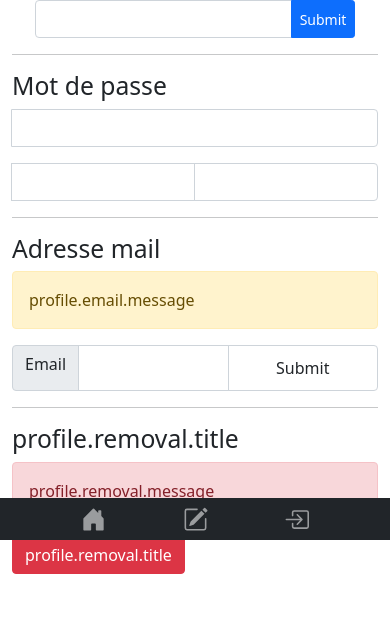
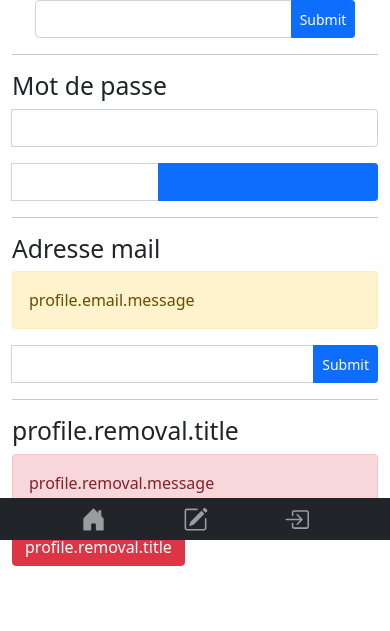
Before and after one commit to Jersey276/TristanLefevre_6_01062021, a Symfony app: template templates/profile/index.html.twig in a window 390 px wide. Shown: the part 304-935 px from the top of the page. After the commit the page ends 870 px from the top, so only its background shows below. Run offline with Twig, Linux system fonts and the light colour scheme; the template is opened without the code that fills it, so the values that code supplies are empty; form fields are guessed from the names that the template uses; some libraries are stand-ins or nearby versions.

Commit message:
update profile / trick form template = modify profile for remove some label on mobile = modify trick form for remove some label on mobile = correct translations

```diff
--- a/templates/profile/index.html.twig
+++ b/templates/profile/index.html.twig
@@ -49,7 +49,7 @@
                 {{ form_label(password_form.password.second)}}
             </div>
                 {{ form_widget(password_form.password.second) }}
-            {{ form_widget(password_form.update)}}
+            {{ form_widget(password_form.update, {'attr' : { 'class' : 'btn btn-primary btn-sm btn-md'}})}}
         </div>
         {{ form_errors(password_form.password)}}
     {{ form_end(password_form) }}
@@ -60,11 +60,11 @@
     </div>
     {{ form_start(email_form) }}
         <div class="input-group">
-            <div class="input-group-text">
+            <div class="input-group-text d-none d-md-block">
                 {{form_label(email_form.email) }}
             </div>
             {{ form_widget(email_form.email) }}
-            {{ form_widget(email_form.submit) }}
+            {{ form_widget(email_form.submit, {'attr' : { 'class' : 'btn btn-primary btn-sm btn-md'}}) }}
         </div>
     {{ form_end(email_form) }}
     <hr>
--- a/templates/tricks/tricksForm.html.twig
+++ b/templates/tricks/tricksForm.html.twig
@@ -52,7 +52,7 @@
 					{{ form_row(form.description) }}
 					{{ form_errors(form.trickGroup) }}
 					<div class="input-group my-3 mr-auto w-50">
-						<div class="input-group-text">
+						<div class="input-group-text d-none d-md-block">
 							{{form_label(form.trickGroup)}}
 						</div>
 						{{ form_widget(form.trickGroup) }}
```
Also changed, not shown: translations/messages.fr.yaml (+5 -5 lines).
